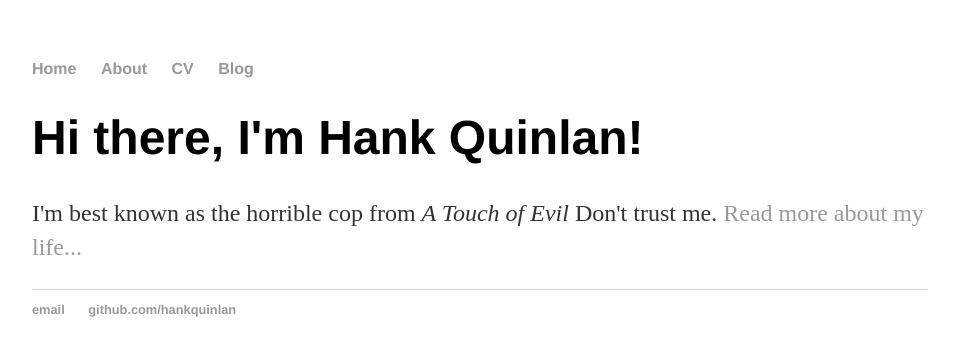
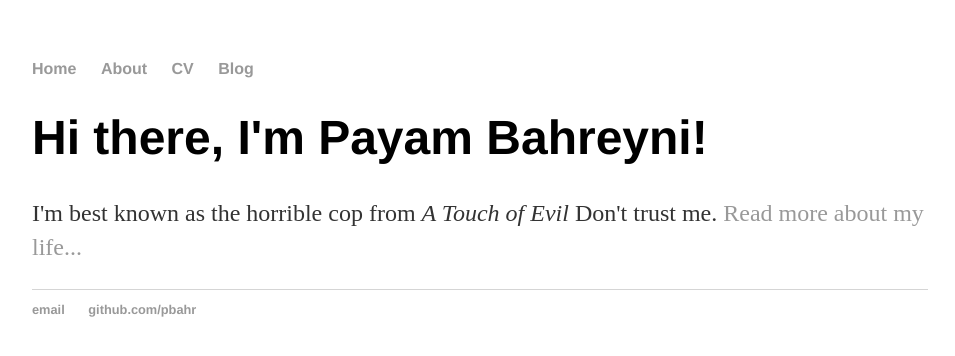
Before and after one commit to pbahr/pbahr.github.io, a Jekyll site: the page built from index.html, in a window 1280 px wide. Shown: the top 356 px of the page, without its empty margins (160-1115 px from the left). Built offline with Jekyll 4.4.1, drawn with Linux system fonts in a browser that asks for light colours.

Commit message:
Updated index.html, updated contact info in the default layout

```diff
--- a/_layouts/default.html
+++ b/_layouts/default.html
@@ -21,8 +21,8 @@
 			</div><!-- /.container -->
 			<footer>
 	    		<ul>
-	        		<li><a href="mailto:hankquinlanhub@gmail.com">email</a></li>
-	        		<li><a href="https://github.com/hankquinlan">github.com/hankquinlan</a></li>
+	        		<li><a href="mailto:pbahr@email.arizona.edu">email</a></li>
+	        		<li><a href="https://github.com/pbahr">github.com/pbahr</a></li>
 				</ul>
 			</footer>
 		</body>
--- a/index.html
+++ b/index.html
@@ -1,30 +1,8 @@
-<!DOCTYPE html>
-<html>
-	<head>
-		<title>Hank Quinlan, Horrible Cop</title>
-		<!-- link to main stylesheet -->
-		<link rel="stylesheet" type="text/css" href="/css/main.css">
-	</head>
-	<body>
-		<nav>
-    		<ul>
-        		<li><a href="/">Home</a></li>
-	        	<li><a href="/about">About</a></li>
-        		<li><a href="/cv">CV</a></li>
-        		<li><a href="/blog">Blog</a></li>
-    		</ul>
-		</nav>
-		<div class="container">
-    		<div class="blurb">
-        		<h1>Hi there, I'm Hank Quinlan!</h1>
-				<p>I'm best known as the horrible cop from <em>A Touch of Evil</em> Don't trust me. <a href="/about">Read more about my life...</a></p>
-    		</div><!-- /.blurb -->
-		</div><!-- /.container -->
-		<footer>
-    		<ul>
-        		<li><a href="mailto:hankquinlanhub@gmail.com">email</a></li>
-        		<li><a href="https://github.com/hankquinlan">github.com/hankquinlan</a></li>
-			</ul>
-		</footer>
-	</body>
-</html>
+---
+layout: default
+title: Welcome to Payam's Blog
+---
+<div class="blurb">
+	<h1>Hi there, I'm Payam Bahreyni!</h1>
+	<p>I'm best known as the horrible cop from <em>A Touch of Evil</em> Don't trust me. <a href="/about">Read more about my life...</a></p>
+</div><!-- /.blurb -->
```
Also changed, not shown: 2 other files.
